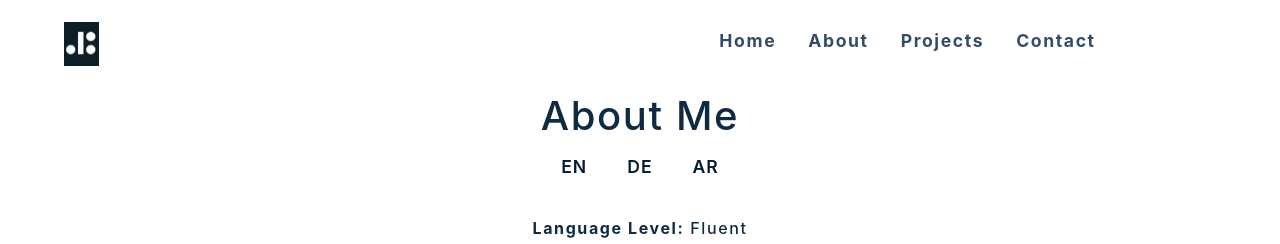
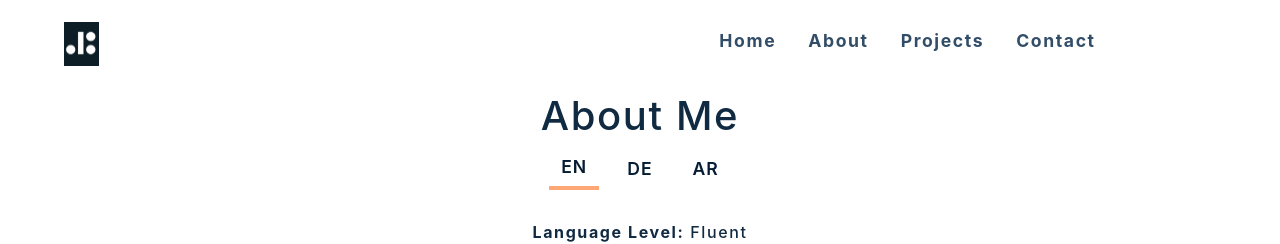
Before and after one commit to botros-workspace/CV_Website_Deployment, a React (Create React App) app: page /about in a window 1280 px wide. Shown: the top 244 px of the page. Built offline with nearby package versions, Linux system fonts and the light colour scheme.

Commit message:
text added++++

```diff
--- a/src/components/Navbar.js
+++ b/src/components/Navbar.js
@@ -106,7 +106,6 @@ const NavContainer = styled.nav`
       }
       a:hover {
         border-bottom: 4px solid var(--clr-grey-6);
-        border-radius: 100%;
       }
     }
   }
--- a/src/pages/AboutPage.js
+++ b/src/pages/AboutPage.js
@@ -4,7 +4,18 @@ import Skills from '../components/Skills'
 import { about } from '../utils/constants'
 const AboutPage = () => {
   const [index, setIndex] = useState(0)
-
+  const [en, setEn] = useState(true)
+  const [de, setDe] = useState(false)
+  const [ar, setAr] = useState(false)
+  const setActiveLink = (name, index) => {
+    setIndex(index)
+    setEn(false)
+    setDe(false)
+    setAr(false)
+    if (name === 'en') setEn(true)
+    if (name === 'de') setDe(true)
+    if (name === 'ar') setAr(true)
+  }
   return (
     <main>
       <Wrapper className=' section-center'>
@@ -14,22 +25,22 @@ const AboutPage = () => {
             <div className='btn-container'>
               <button
                 type='button'
-                className='filter-btn'
-                onClick={() => setIndex(0)}
+                className={`${en ? 'filter-btn active' : 'filter-btn'}`}
+                onClick={() => setActiveLink('en', 0)}
               >
                 EN
               </button>
               <button
-                type='button'
-                className='filter-btn'
-                onClick={() => setIndex(1)}
+                type='button '
+                className={`${de ? 'filter-btn active' : 'filter-btn'}`}
+                onClick={() => setActiveLink('de', 1)}
               >
                 DE
               </button>
               <button
                 type='button'
-                className='filter-btn'
-                onClick={() => setIndex(2)}
+                className={`${ar ? 'filter-btn active' : 'filter-btn'}`}
+                onClick={() => setActiveLink('ar', 2)}
               >
                 AR
               </button>
@@ -51,12 +62,14 @@ const Wrapper = styled.section`
   align-items: center;
 
   text-align: center;
+
   .btn-container {
     margin-bottom: 2rem;
     display: flex;
     justify-content: center;
     flex-wrap: wrap;
   }
+
   .filter-btn {
     font-weight: 600;
     background: transparent;
@@ -69,14 +82,14 @@ const Wrapper = styled.section`
     color: var(--clr-blue-1);
     cursor: pointer;
     transition: var(--transition);
-    border-radius: 50%;
+    outline: none;
     border: none;
     &.active {
-      border-bottom: 5px solid var(--clr-grey-6);
+      outline: none;
+      border-bottom: 4px solid var(--clr-orange-1);
     }
   }
-  .filter-btn.active {
-  }
+
   .spaces {
     margin-bottom: 30px;
   }
```
